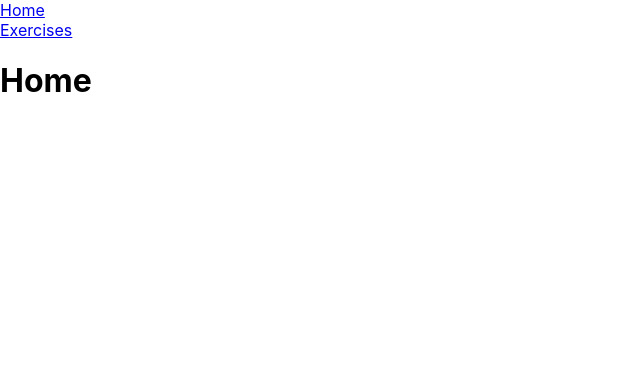
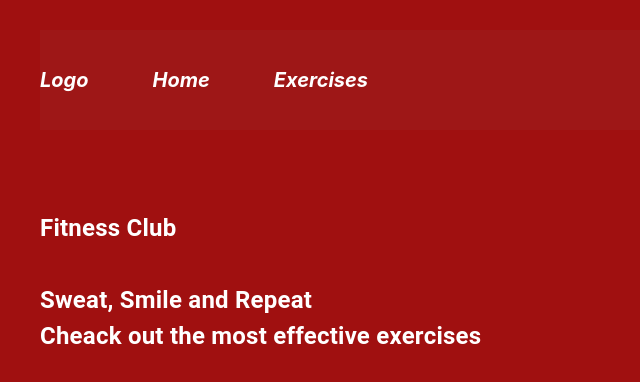
Before and after one commit to DevEljah/exercise_guide, a React (Create React App) app: page / in a window 1280 px wide. Shown: the top 382 px of the page, without its empty margins (0-640 px from the left). Built offline with nearby package versions, Linux system fonts and the light colour scheme.

Commit message:
some design

```diff
--- a/src/components/Home.jsx
+++ b/src/components/Home.jsx
@@ -1,14 +1,35 @@
 import React from "react";
 
 import Navbar from "./Navbar";
+import { Box, Typography } from "@mui/material";
 
 function Home() {
   return (
-    <div>
-      <header></header>
-      <Navbar />
-      <h1>Home</h1>
-    </div>
+    <>
+      <Box
+        sx={{
+          backgroundColor: "#9e1717;",
+          /*  backgroundColor: "primary.dark",
+          "&:hover": {
+            backgroundColor: "primary.main",
+            opacity: [0.9, 0.8, 0.7],
+          }, */
+        }}
+      >
+        <Navbar />
+      </Box>
+      <Typography
+        alignItems="center"
+        fontSize="24px"
+        fontWeight="bold"
+        color="#fff"
+        pt="80px"
+      >
+        Fitness Club <br /> <br />
+        Sweat, Smile and Repeat <br />
+        Cheack out the most effective exercises
+      </Typography>
+    </>
   );
 }
 
--- a/src/components/Navbar.jsx
+++ b/src/components/Navbar.jsx
@@ -13,9 +13,24 @@ import { Stack } from "@mui/system";
 export default function Navbar() {
   return (
     <>
-      <Stack>
-        <Link to="/">Home</Link>
-        <Link to="/exercises">Exercises</Link>
+      <Stack
+        style={{ textDecoration: "none", color: "#fff", height: 100 }}
+        direction="row"
+        fontWeight="bold"
+        fontSize="20px"
+        fontStyle="italic"
+        alignItems="center"
+        spacing={8}
+      >
+        <Link to="/" style={{ textDecoration: "none", color: "#fff" }}>
+          Logo
+        </Link>
+        <Link to="/" style={{ textDecoration: "none", color: "#fff" }}>
+          Home
+        </Link>
+        <Link to="/exercises" style={{ textDecoration: "none", color: "#fff" }}>
+          Exercises
+        </Link>
       </Stack>
     </>
   );
--- a/src/index.css
+++ b/src/index.css
@@ -1,13 +1,15 @@
 body {
+  background-color: #a01010;
   margin: 0;
-  font-family: -apple-system, BlinkMacSystemFont, 'Segoe UI', 'Roboto', 'Oxygen',
-    'Ubuntu', 'Cantarell', 'Fira Sans', 'Droid Sans', 'Helvetica Neue',
+  padding: 30px 40px;
+  font-family: -apple-system, BlinkMacSystemFont, "Segoe UI", "Roboto", "Oxygen",
+    "Ubuntu", "Cantarell", "Fira Sans", "Droid Sans", "Helvetica Neue",
     sans-serif;
   -webkit-font-smoothing: antialiased;
   -moz-osx-font-smoothing: grayscale;
 }
 
 code {
-  font-family: source-code-pro, Menlo, Monaco, Consolas, 'Courier New',
+  font-family: source-code-pro, Menlo, Monaco, Consolas, "Courier New",
     monospace;
 }
```
